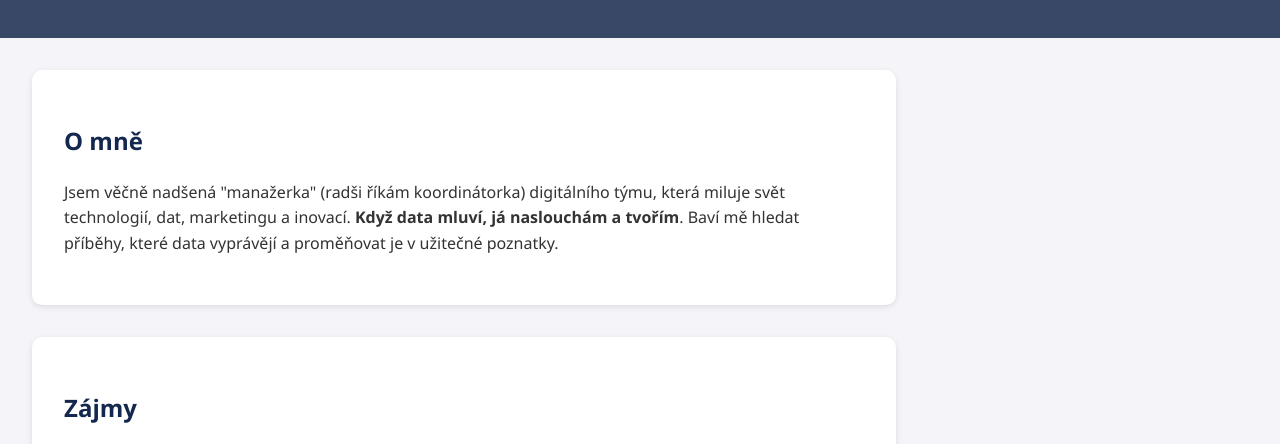
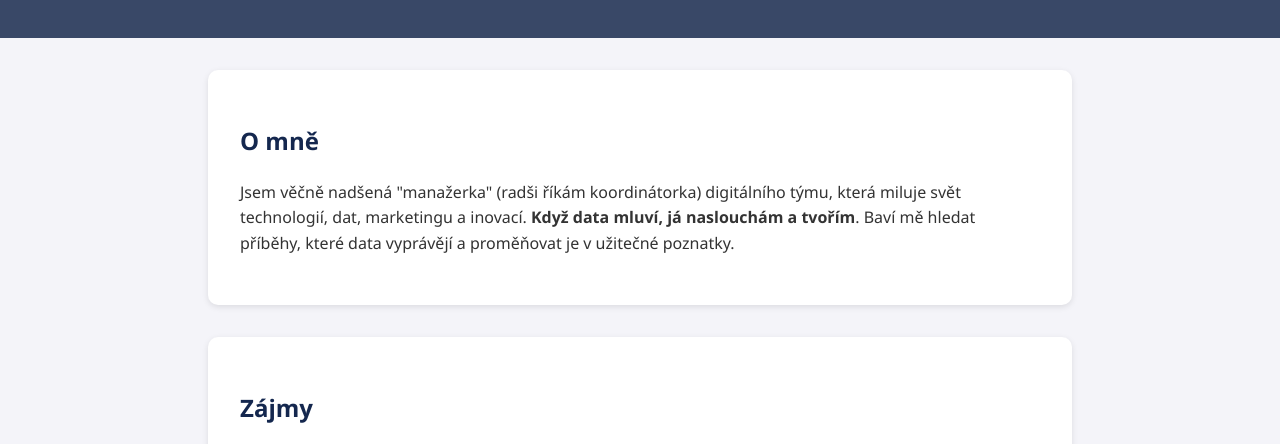
Before and after one commit to RenataM82/RM_Zivotopis, a plain HTML site: page index.html in a window 1280 px wide. Shown: the part 344-788 px from the top of the page. Drawn offline with Linux system fonts and the light colour scheme.

Commit message:
Final verze

```diff
--- a/style.css
+++ b/style.css
@@ -5,8 +5,7 @@ body {
     color: #333;
     line-height: 1.6;
     margin: 0;
-    padding: 0;
-}
+    }
 
 header, footer {
     background-color: #394867;
@@ -27,9 +26,10 @@ h2 {
 
 section {
     background: #ffffff;
-    margin: 32px;
+    margin: 32px auto;
     padding: 32px;
     max-width: 800px;
+    width: 100%;
     border-radius: 10px;
     box-shadow: 0 2px 6px rgba(0, 0, 0, 0.1);
 }
```
